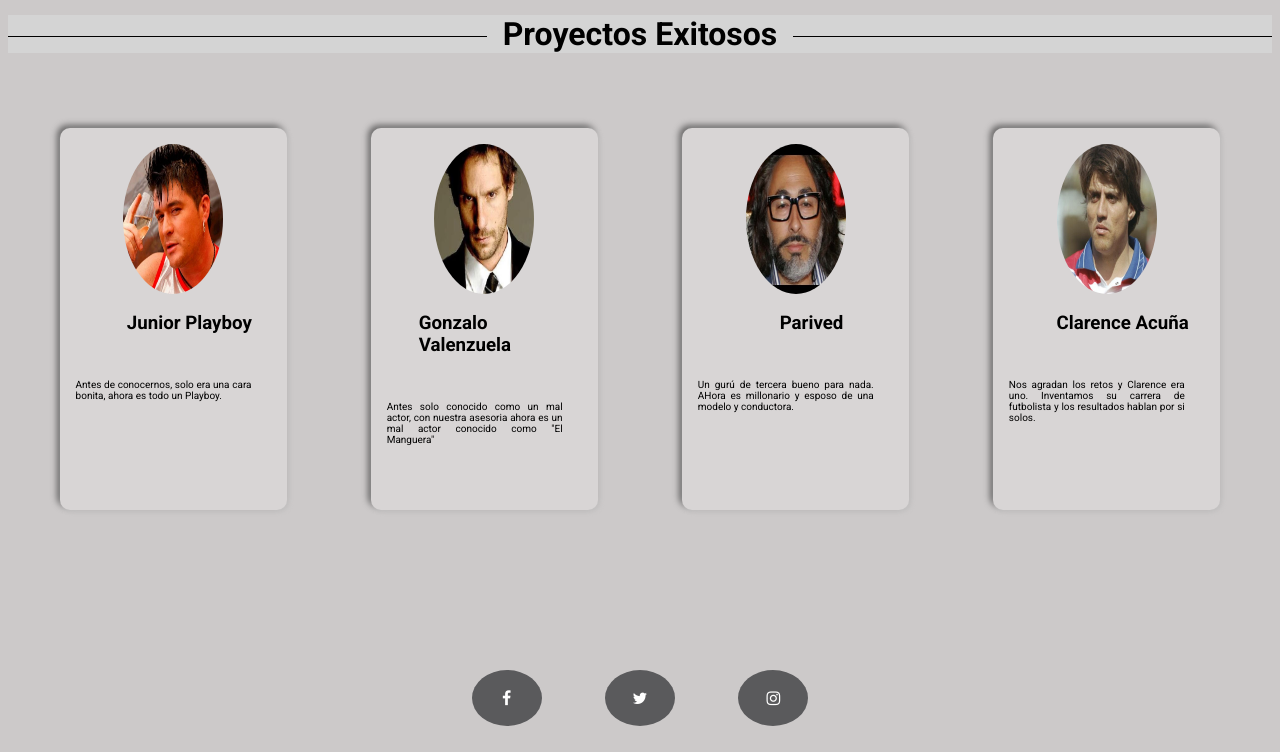
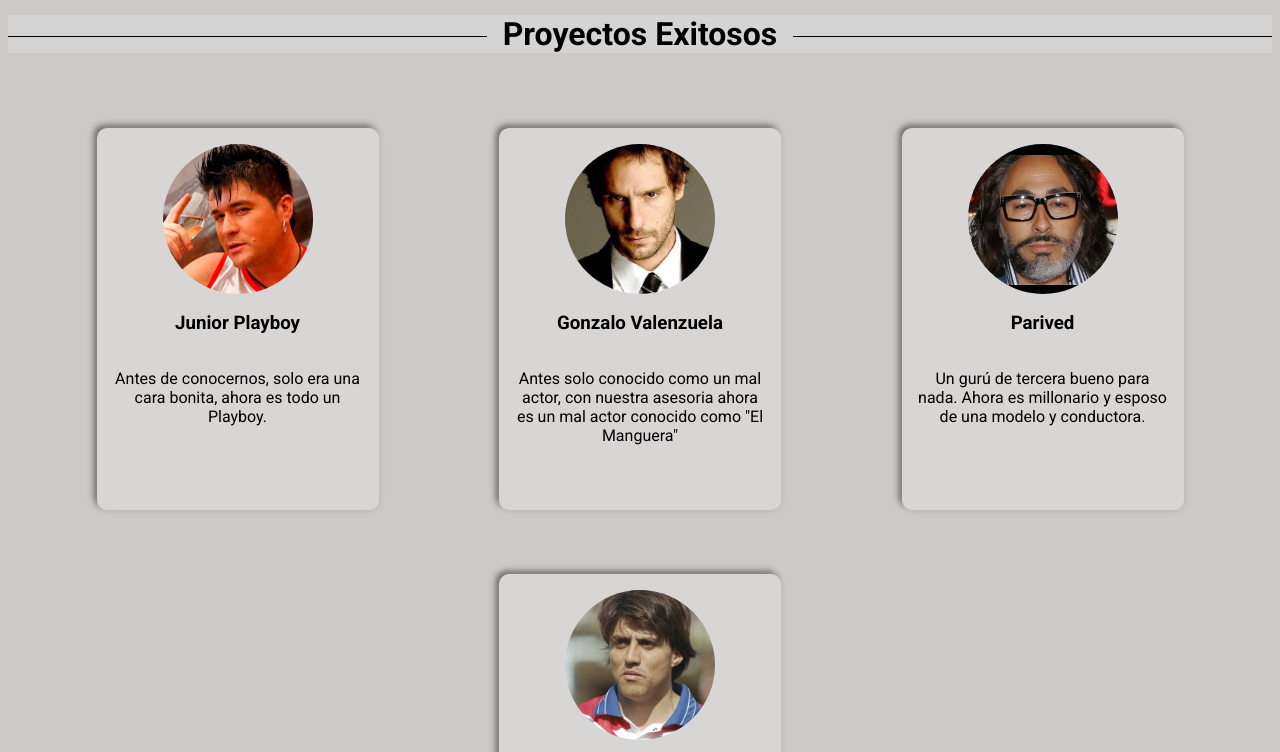
Before and after one commit to icaeth/trabajo_final, a plain HTML site: page index.html in a window 1280 px wide. Shown: the part 990-1742 px from the top of the page. Drawn offline with Linux system fonts and the light colour scheme.

Commit message:
cambios finales - paddings - fusion media querys

```diff
--- a/index.html
+++ b/index.html
@@ -90,7 +90,7 @@
             <div class="flex">
                 <img src="parived.jpg" alt="" class="img_proyecto">
                 <h3 class="title_proyecto">Parived</h3>
-                <p class="pproyecto">Un gurú de tercera bueno para nada. AHora es millonario y esposo de una modelo y
+                <p class="pproyecto">Un gurú de tercera bueno para nada. Ahora es millonario y esposo de una modelo y
                     conductora.</p>
             </div>
         </div>
--- a/style.css
+++ b/style.css
@@ -198,7 +198,8 @@ h2:after {
 .title_proyecto {
 
     align-self: center;
-    padding-left: 2rem;
+    /* eliminado este padding */
+    /* padding-left: 2rem;  */
 }
 
 .img_proyecto {
@@ -210,7 +211,8 @@ h2:after {
 
 .pproyecto {
     text-align: center;
-    padding-top: 1rem;
+    /* eliminado este padding */
+    /* padding-top: 1rem; */
     width: 250px;
 }
 
@@ -355,41 +357,42 @@ footer {
 }
 
 @media (min-width: 1024px) {
-    .proyectos {
+
+    /*     .proyectos {
         width: 100%;
         display: flex;
         flex-direction: row;
         flex-wrap: wrap;
     }
-
-    .proyecto {
+ */
+    /*     .proyecto {
         display: flex;
         flex-wrap: wrap;
         width: 18%;
-    }
+    } */
 
-    .flex {
+    /*     .flex {
         padding: 1rem;
         display: flex;
         flex-direction: column;
         flex-wrap: wrap;
-    }
+    } */
 
-    .img_proyecto {
+    /*   .img_proyecto {
         width: 100px;
         align-items: center;
     }
+ */
+    /*    .title_proyecto {
+        flex-wrap: wrap;
+    } */
 
-    .title_proyecto {
-        flex-wrap: wrap;
-    }
-
-    .pproyecto {
+    /*  .pproyecto {
         width: 90%;
         text-align: justify;
-        font-size: 10px
+         font-size: 10px
     }
-
+ */
 
 
     footer {
```
